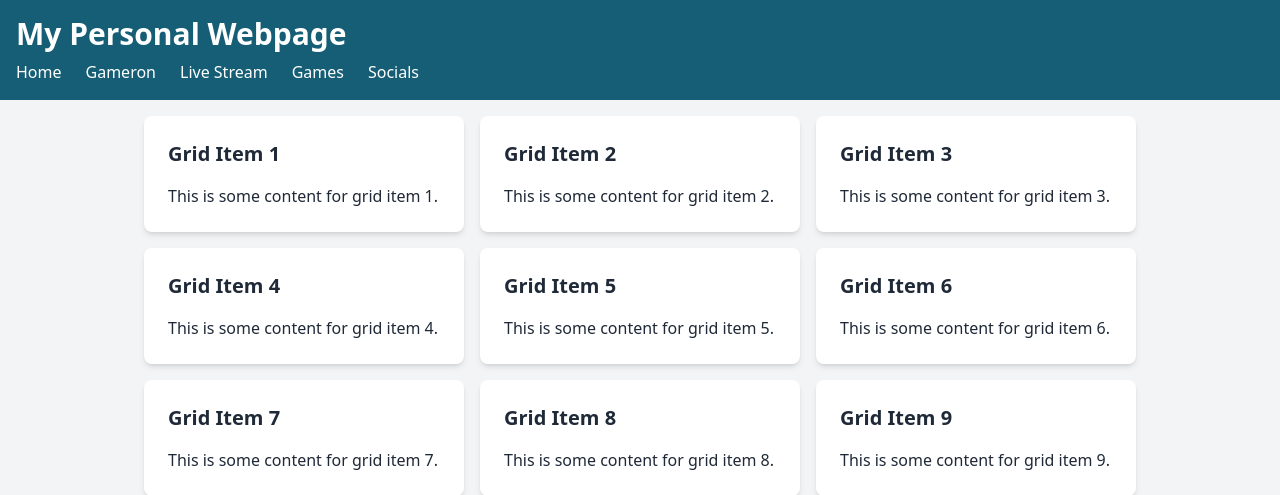
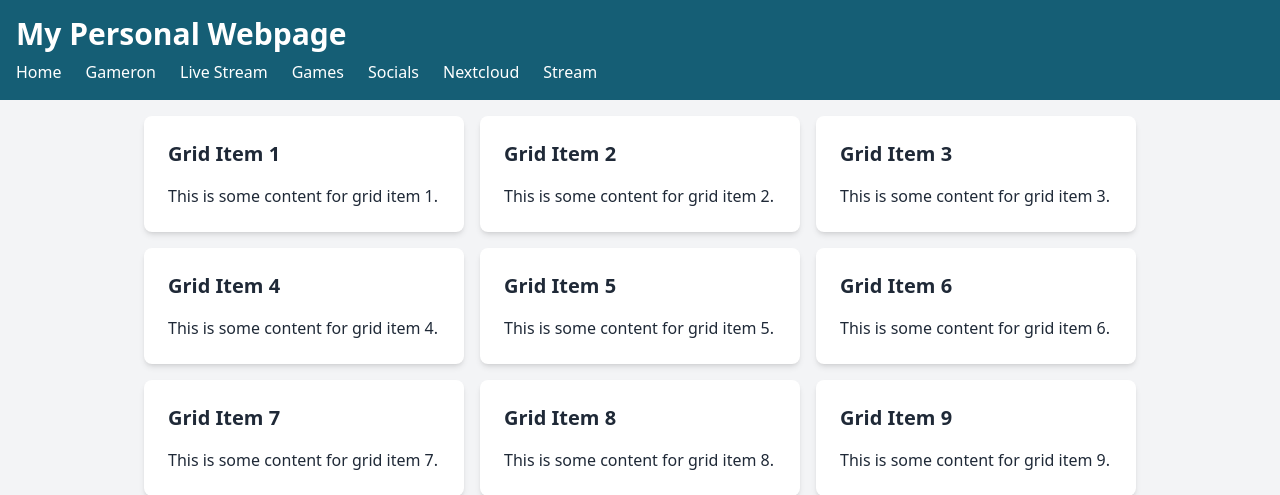
Before and after one commit to AramMarkarov/aramjonghu, a PHP site: page /index.php in a window 1280 px wide. Shown: the top 495 px of the page. Run offline with PHP 8.4, Linux system fonts and the light colour scheme; some libraries are stand-ins or nearby versions.

Commit message:
Current website

```diff
--- a/index.php
+++ b/index.php
@@ -21,7 +21,8 @@
                 <li><a href="live.php" class="hover:underline">Live Stream</a></li>
                 <li><a href="games.php" class="hover:underline">Games</a></li>
                 <li><a href="socials.php" class="hover:underline">Socials</a></li>
-
+                <li><a href="nextcloud/index.php" class="hover:underline">Nextcloud</a></li>
+		        <li><a href="https://ant.aramjonghu.nl/watch/testaram" class="hover:underline">Stream</a></li>
             </ul>
         </nav>
     </div>
```
